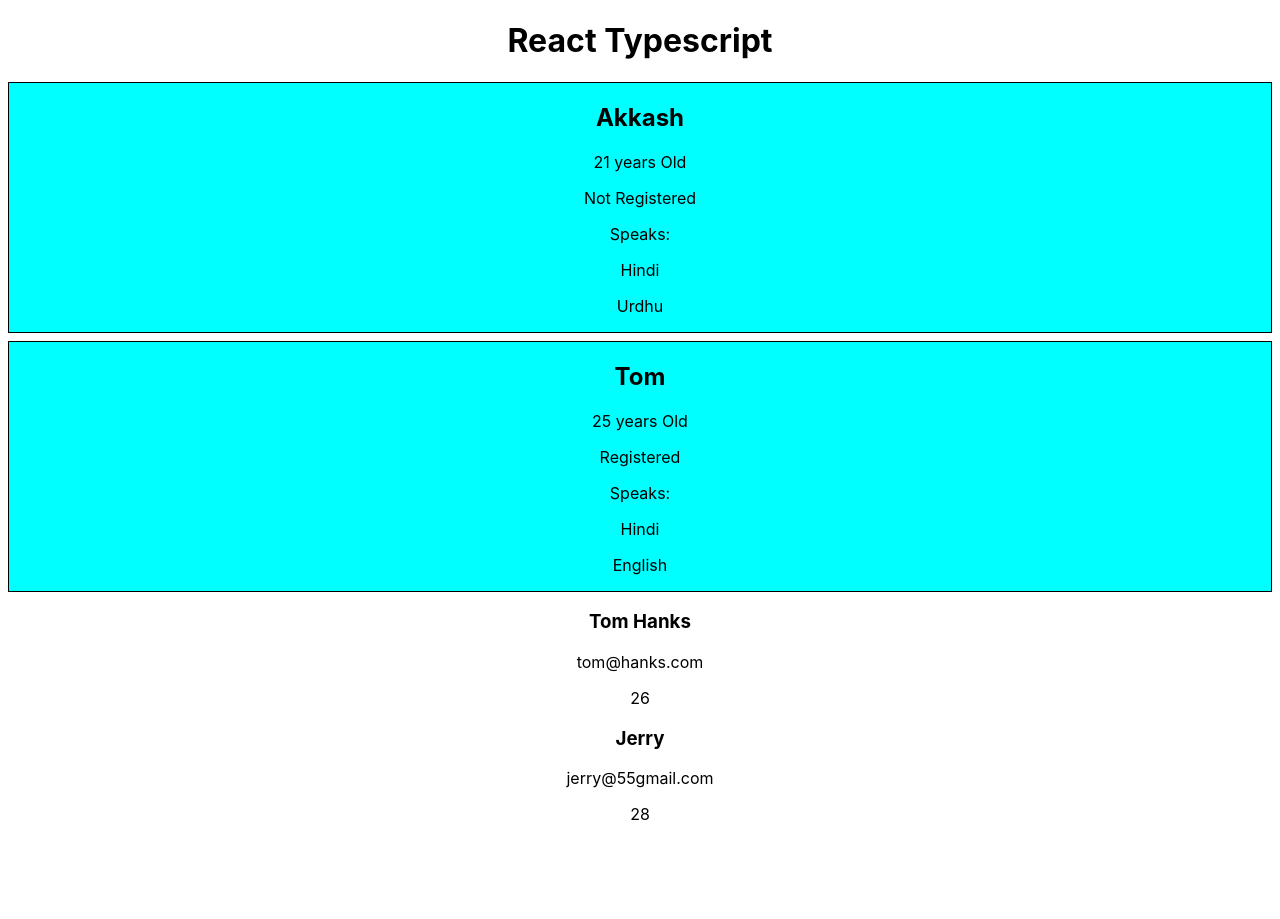
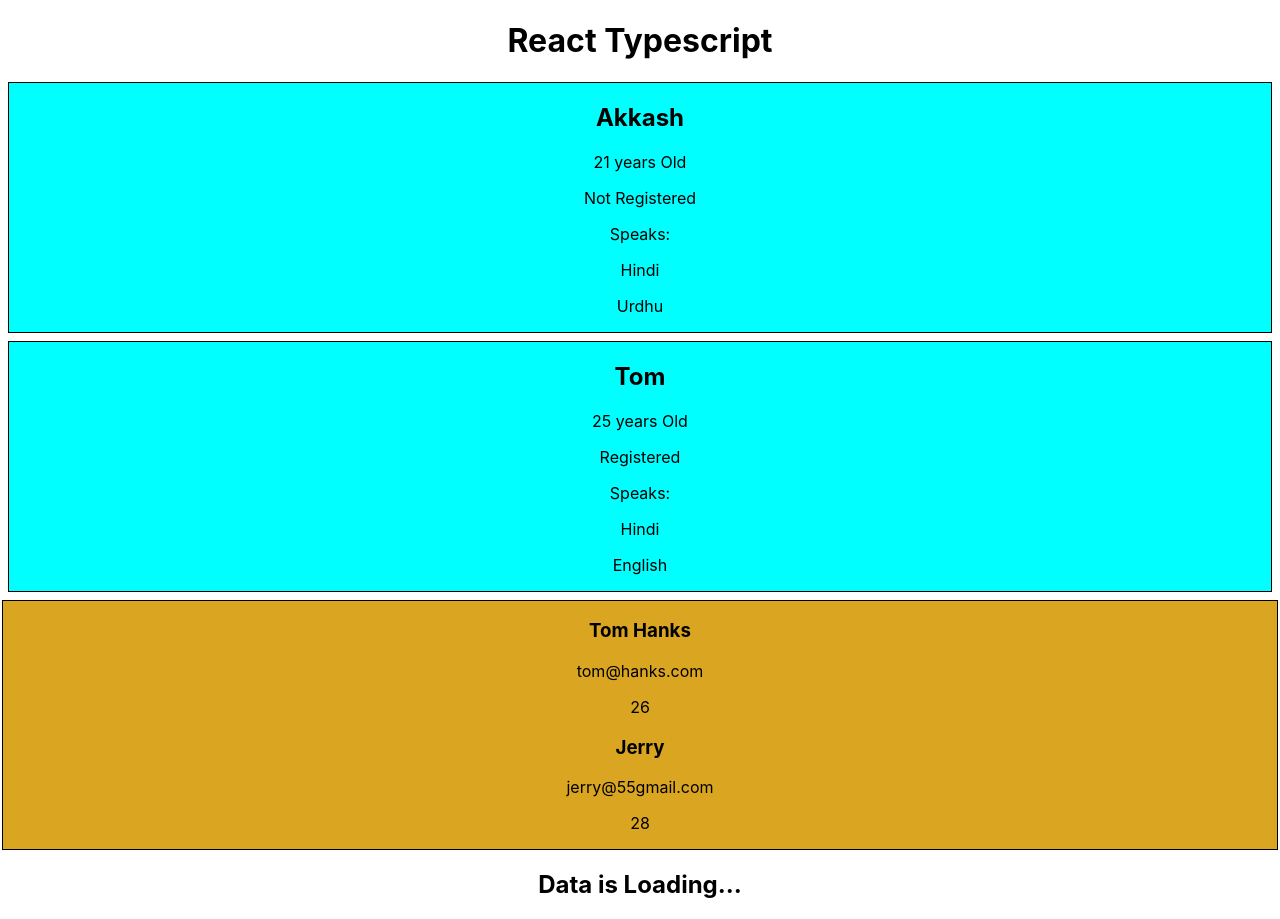
Before and after one commit to tanvirrifat1/TypeScript-Basic, a React (Create React App) app: page / in a window 1280 px wide. Before the commit the page ends 840 px from the top, so only its background shows below. Built offline with nearby package versions, Linux system fonts and the light colour scheme.

Commit message:
added union

```diff
--- a/src/App.tsx
+++ b/src/App.tsx
@@ -1,6 +1,6 @@
 import React from 'react';
-import logo from './logo.svg';
 import './App.css';
+import DataFetch from './Component/DataFetch';
 import User from './Component/User';
 import UserDemo from './Component/UserDemo';
 
@@ -42,6 +42,7 @@ function App() {
       <User user={user1}/>
       <User user={user2}/>
       <UserDemo users={users}/>
+      <DataFetch status ="loading"/>
     </div>
   );
 }
--- /dev/null
+++ b/src/Component/DataFetch.tsx
@@ -0,0 +1,21 @@
+import React from 'react';
+
+type DataFetchProps={
+    status:"loading" |"error"|"success"
+}
+
+const DataFetch = ({status}:DataFetchProps) => {
+    if(status === "loading"){
+        return <h2>Data is Loading...</h2>
+    }
+    else if(status === 'error'){
+        return  <h2>Error. Data could not Found</h2>
+    }
+    return (
+        <div>
+            <h2>Data Fetch successfully</h2>
+        </div>
+    );
+};
+
+export default DataFetch;
--- a/src/Component/UserDemo.tsx
+++ b/src/Component/UserDemo.tsx
@@ -11,7 +11,7 @@ type UserDemoProps={
 
 const UserDemo = ({users}:UserDemoProps) => {
     return (
-        <div>
+        <div style={{border:"1px solid", margin:"0.10rem",backgroundColor:'goldenrod'}}>
           {users.map((user)=>{
             const {id,name,email,age}=user
             return <div key={id}>
```
